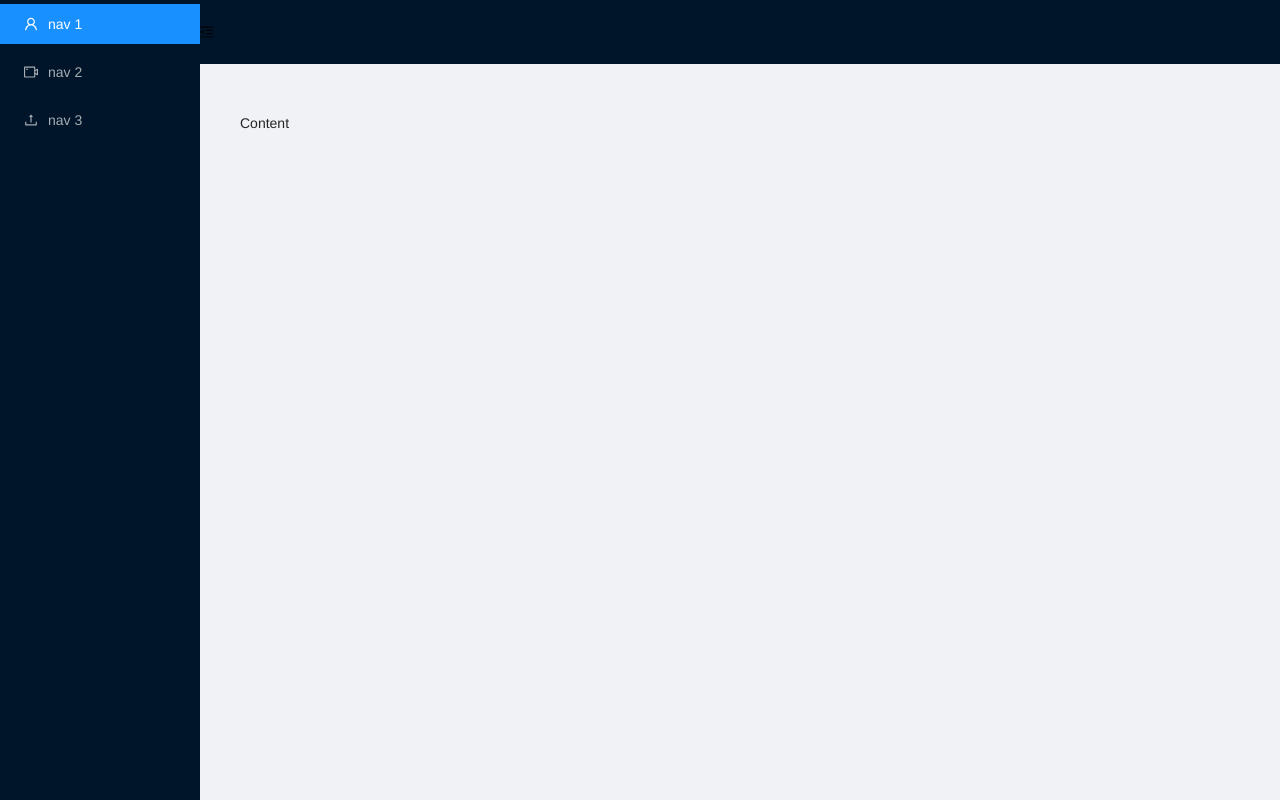
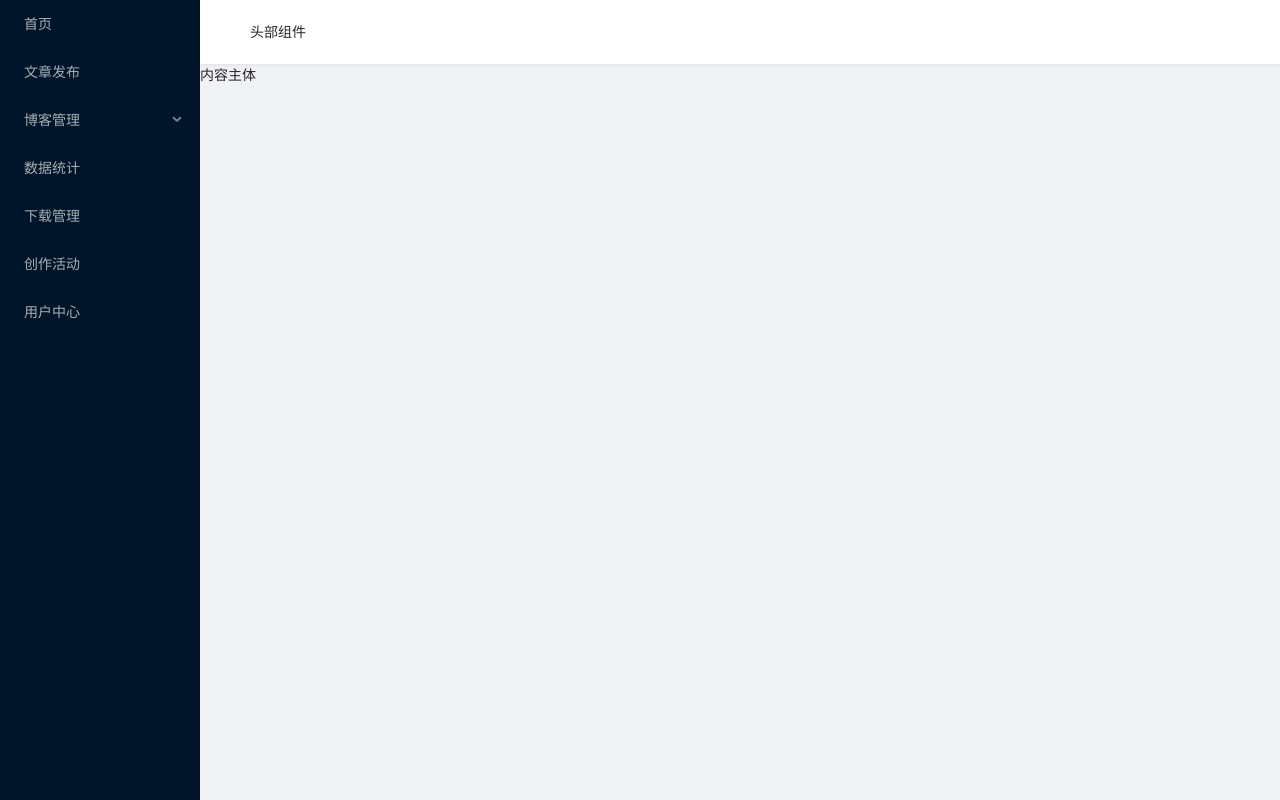
Before and after one commit to Calvin66/react-admin-template, a React app: page /#/error/404 in a window 1280 px wide. Built offline with nearby package versions, Linux system fonts and the light colour scheme.

Commit message:
feat:侧边栏

```diff
--- /dev/null
+++ b/src/config/menuConfig.js
@@ -0,0 +1,73 @@
+/*
+ * @Descripttion:
+ * @version:
+ * @Author: Calvin
+ * @Date: 2021-09-09 20:54:50
+ */
+const menuList = [
+  {
+    title: '首页',
+    key: '/admin/home',
+  },
+  {
+    title: '文章发布',
+    key: '/admin/publish_articles',
+  },
+  {
+    title: '博客管理',
+    key: '/admin/manage_blog',
+    children: [
+      {
+        title: '文章管理',
+        key: '/admin/manage_articles',
+      },
+      {
+        title: '评论管理',
+        key: '/admin/manage_comment',
+      },
+      {
+        title: '分类专栏',
+        key: '/admin/manage_column',
+      },
+      {
+        title: '订阅专栏',
+        key: '/admin/subscribe_column',
+      },
+      {
+        title: '博客搬家',
+        key: '/admin/move_blog',
+      },
+      {
+        title: '博客打赏',
+        key: '/admin/reward_blog',
+      },
+      {
+        title: '博客设置',
+        key: '/admin/setting_blog',
+      },
+      {
+        title: '博客名片',
+        key: '/admin/card',
+      },
+    ],
+  },
+  {
+    title: '数据统计',
+    key: '/admin/statistics',
+  },
+  {
+    title: '下载管理',
+    key: '/admin/manage_download',
+  },
+  {
+    title: '创作活动',
+    key: '/admin/activities',
+  },
+  {
+    title: '用户中心',
+    key: '/admin/user_info',
+  },
+
+];
+
+export default menuList;
--- a/src/layout/components/Main.jsx/index.jsx
+++ b/src/layout/components/Content/index.jsx
@@ -6,11 +6,13 @@
  */
 
 import React from 'react';
+import { Layout } from 'antd';
 
-const Main = () => (
-  <div>
+const { Content } = Layout;
+const LayoutContent = () => (
+  <Content>
     内容主体
-  </div>
+  </Content>
 );
 
-export default Main;
+export default LayoutContent;
--- a/src/layout/components/Header/index.jsx
+++ b/src/layout/components/Header/index.jsx
@@ -4,13 +4,16 @@
  * @Author: Calvin
  * @Date: 2021-09-07 21:25:44
  */
+import React from 'react';
+import { Layout } from 'antd';
+import './index.less';
 
-import React from 'react';
+const { Header } = Layout;
 
-const Header = () => (
-  <div>
+const LayoutContent = () => (
+  <Header>
     头部组件
-  </div>
+  </Header>
 );
 
-export default Header;
+export default LayoutContent;
--- /dev/null
+++ b/src/layout/components/Header/index.less
@@ -0,0 +1,8 @@
+.ant-layout-header {
+  transition: width 0.2s;
+  z-index: 9;
+  position: relative;
+  height: 64px;
+  background: #fff !important;
+  box-shadow: 0 1px 4px rgba(0, 21, 41, 0.08);
+}
--- a/src/layout/components/Sider/components/SubMenu/index.jsx
+++ b/src/layout/components/Sider/components/SubMenu/index.jsx
@@ -6,69 +6,48 @@
  */
 
 import React, { Component } from 'react';
-import { Menu, Switch } from 'antd';
-import { MailOutlined, AppstoreOutlined, SettingOutlined } from '@ant-design/icons';
+import { Menu } from 'antd';
+// 引入侧边栏配置
+import MenuConfig from '@/config/menuConfig';
 
 const { SubMenu } = Menu;
 
 class SiderMenu extends Component {
   state = {
-    theme: 'dark',
-    current: '1',
+    menuTreeNode: [],
   };
+  // 刷新挂载组件
+  componentDidMount() {
+    const menuTreeNode = this.renderMenu(MenuConfig);
+    console.log(menuTreeNode);
+    this.setState({
+      menuTreeNode,
+    });
+  }
 
-  changeTheme = (value) => {
-    this.setState({
-      theme: value ? 'dark' : 'light',
-    });
-  };
-
-  handleClick = (e) => {
-    console.log('click ', e);
-    this.setState({
-      current: e.key,
-    });
-  };
+  // 菜单渲染
+  renderMenu=(data) => data.map((item) => {
+    if (item.children) {
+      return (
+        <SubMenu title={item.title} key={item.key}>
+          {this.renderMenu(item.children)}
+        </SubMenu>
+      );
+    }
+    return (
+      <Menu.Item title={item.title} key={item.key}>
+        {item.title}
+      </Menu.Item>
+    );
+  })
 
   render() {
     return (
-      <>
-        <Switch
-          checked={this.state.theme === 'dark'}
-          onChange={this.changeTheme}
-          checkedChildren="Dark"
-          unCheckedChildren="Light" />
-        <br />
-        <br />
-        <Menu
-          theme={this.state.theme}
-          onClick={this.handleClick}
-          style={{ width: 256 }}
-          defaultOpenKeys={['sub1']}
-          selectedKeys={[this.state.current]}
-          mode="inline">
-          <SubMenu key="sub1" icon={<MailOutlined />} title="Navigation One">
-            <Menu.Item key="1">Option 1</Menu.Item>
-            <Menu.Item key="2">Option 2</Menu.Item>
-            <Menu.Item key="3">Option 3</Menu.Item>
-            <Menu.Item key="4">Option 4</Menu.Item>
-          </SubMenu>
-          <SubMenu key="sub2" icon={<AppstoreOutlined />} title="Navigation Two">
-            <Menu.Item key="5">Option 5</Menu.Item>
-            <Menu.Item key="6">Option 6</Menu.Item>
-            <SubMenu key="sub3" title="Submenu">
-              <Menu.Item key="7">Option 7</Menu.Item>
-              <Menu.Item key="8">Option 8</Menu.Item>
-            </SubMenu>
-          </SubMenu>
-          <SubMenu key="sub4" icon={<SettingOutlined />} title="Navigation Three">
-            <Menu.Item key="9">Option 9</Menu.Item>
-            <Menu.Item key="10">Option 10</Menu.Item>
-            <Menu.Item key="11">Option 11</Menu.Item>
-            <Menu.Item key="12">Option 12</Menu.Item>
-          </SubMenu>
-        </Menu>
-      </>
+      <Menu
+        theme="dark"
+        mode="inline">
+        {this.state.menuTreeNode}
+      </Menu>
     );
   }
 }
--- a/src/layout/components/Sider/index.jsx
+++ b/src/layout/components/Sider/index.jsx
@@ -6,12 +6,14 @@
  */
 
 import React from 'react';
-import SubMenu from './components/SubMenu';
+import { Layout } from 'antd';
+import Menu from './components/SubMenu';
 
-const Sider = () => (
-  <div>
-    <SubMenu />
-  </div>
+const { Sider } = Layout;
+const LayoutSider = () => (
+  <Sider>
+    <Menu />
+  </Sider>
 );
 
-export default Sider;
+export default LayoutSider;
--- a/src/layout/index.jsx
+++ b/src/layout/index.jsx
@@ -5,80 +5,20 @@
  * @Date: 2021-09-07 21:05:07
  */
 
-// import React from 'react';
-// import Header from './components/Header';
-// import Sider from './components/Sider';
-// import Main from './components/Main.jsx';
+import React from 'react';
+import { Layout } from 'antd';
+import Header from './components/Header';
+import Sider from './components/Sider';
+import Content from './components/Content';
 
-// const Layout = () => (
-//   <div>
-//     <Header />
-//     <Sider />
-//     <Main />
-//   </div>
-// );
-
-// export default Layout;
-import React from 'react';
-import { Layout, Menu } from 'antd';
-import {
-  MenuUnfoldOutlined,
-  MenuFoldOutlined,
-  UserOutlined,
-  VideoCameraOutlined,
-  UploadOutlined,
-} from '@ant-design/icons';
-
-const { Header, Sider, Content } = Layout;
-
-class LayoutComponent extends React.Component {
-  state = {
-    collapsed: false,
-  };
-
-  toggle = () => {
-    this.setState({
-      collapsed: !this.state.collapsed,
-    });
-  };
-
-  render() {
-    return (
-      <Layout>
-        <Sider trigger={null} collapsible collapsed={this.state.collapsed}>
-          <div className="logo" />
-          <Menu theme="dark" mode="inline" defaultSelectedKeys={['1']}>
-            <Menu.Item key="1" icon={<UserOutlined />}>
-              nav 1
-            </Menu.Item>
-            <Menu.Item key="2" icon={<VideoCameraOutlined />}>
-              nav 2
-            </Menu.Item>
-            <Menu.Item key="3" icon={<UploadOutlined />}>
-              nav 3
-            </Menu.Item>
-          </Menu>
-        </Sider>
-        <Layout className="site-layout">
-          <Header className="site-layout-background" style={{ padding: 0 }}>
-            {React.createElement(this.state.collapsed ? MenuUnfoldOutlined : MenuFoldOutlined, {
-              className: 'trigger',
-              onClick: this.toggle,
-            })}
-          </Header>
-          <Content
-            className="site-layout-background"
-            style={{
-              margin: '24px 16px',
-              padding: 24,
-              minHeight: 280,
-            }}>
-            Content
-          </Content>
-        </Layout>
-      </Layout>
-    );
-  }
-}
+const LayoutComponent = () => (
+  <Layout style={{ minHeight: '100vh' }}>
+    <Sider />
+    <Layout>
+      <Header />
+      <Content />
+    </Layout>
+  </Layout>
+);
 
 export default LayoutComponent;
```
Also changed, not shown: .eslintrc.js.
